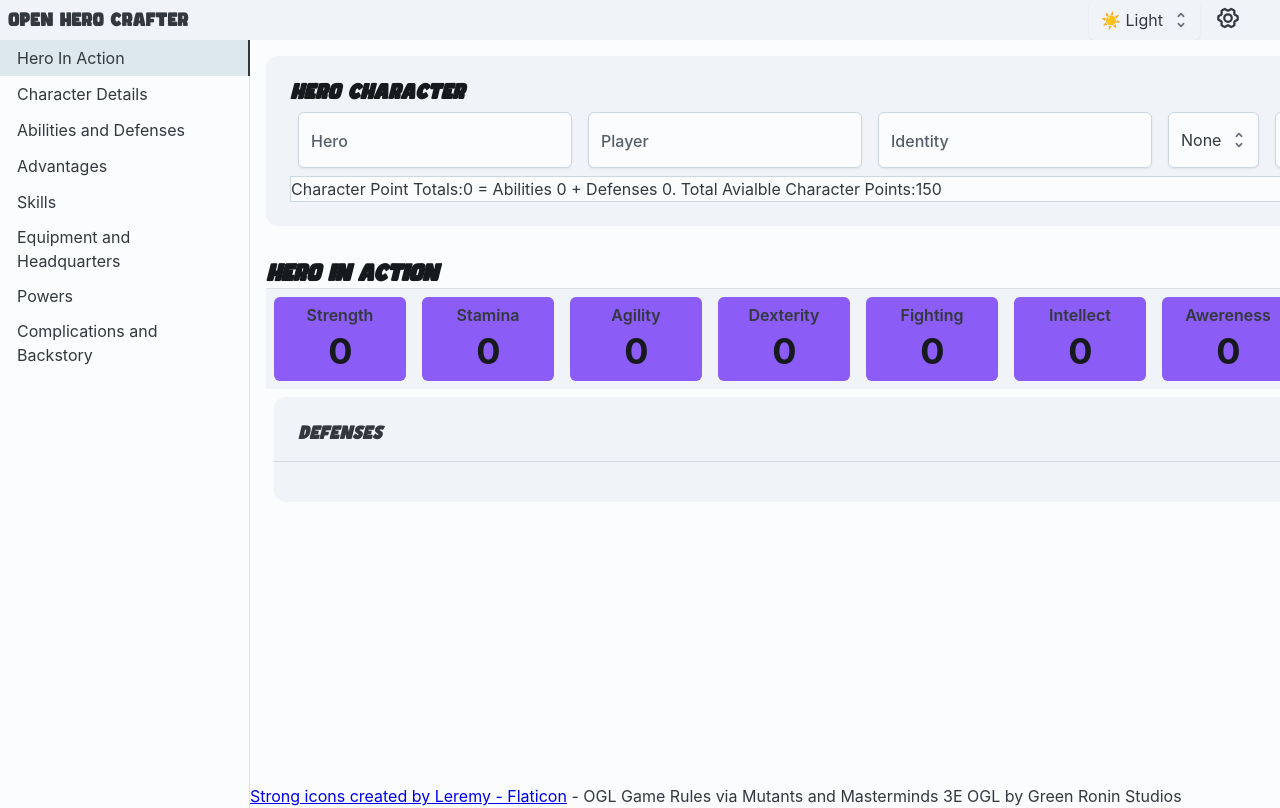
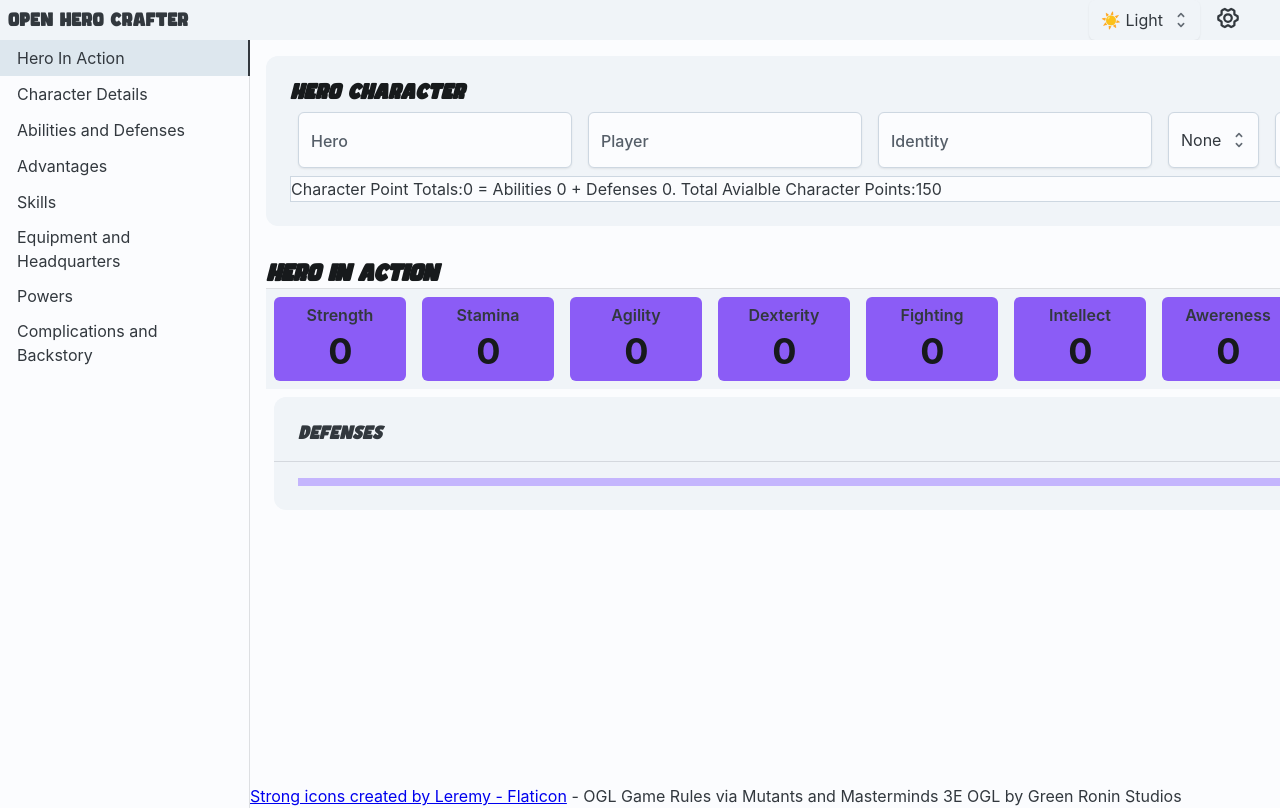
Before and after one commit to gregardev/OpenHeroCrafter, a React (Vite) app: page / in a window 1280 px wide. Shown: the top 808 px of the page. Built offline with nearby package versions, Linux system fonts and the light colour scheme.

Commit message:
updating hero play to start working on defs

```diff
--- a/src/components/hero/heroplay/HeroPlay.tsx
+++ b/src/components/hero/heroplay/HeroPlay.tsx
@@ -129,7 +129,20 @@ export default function HeroPlay() {
                 </Typography>
                 <Divider />
                 <Box>
+                    <Stack>
+                        {defenses.map(def => (
+                            <Sheet
+                                color="primary"
+                                variant="outlined"
+                            >
+                                <Stack
+                                    direction="row"
+                                >
 
+                                </Stack>
+                            </Sheet>
+                        ))}
+                    </Stack>
                 </Box>
             </Card>
         </Box>
--- a/src/context/ActiveHeroContext.tsx
+++ b/src/context/ActiveHeroContext.tsx
@@ -69,6 +69,7 @@ export default function ActiveHeroContextProvider({children}:Props){
 
             case 'rwid':
                 changes = { ...changes, wid: (activeHero.awe + newVal) };
+                break;
         }
 
         return changes;
```
